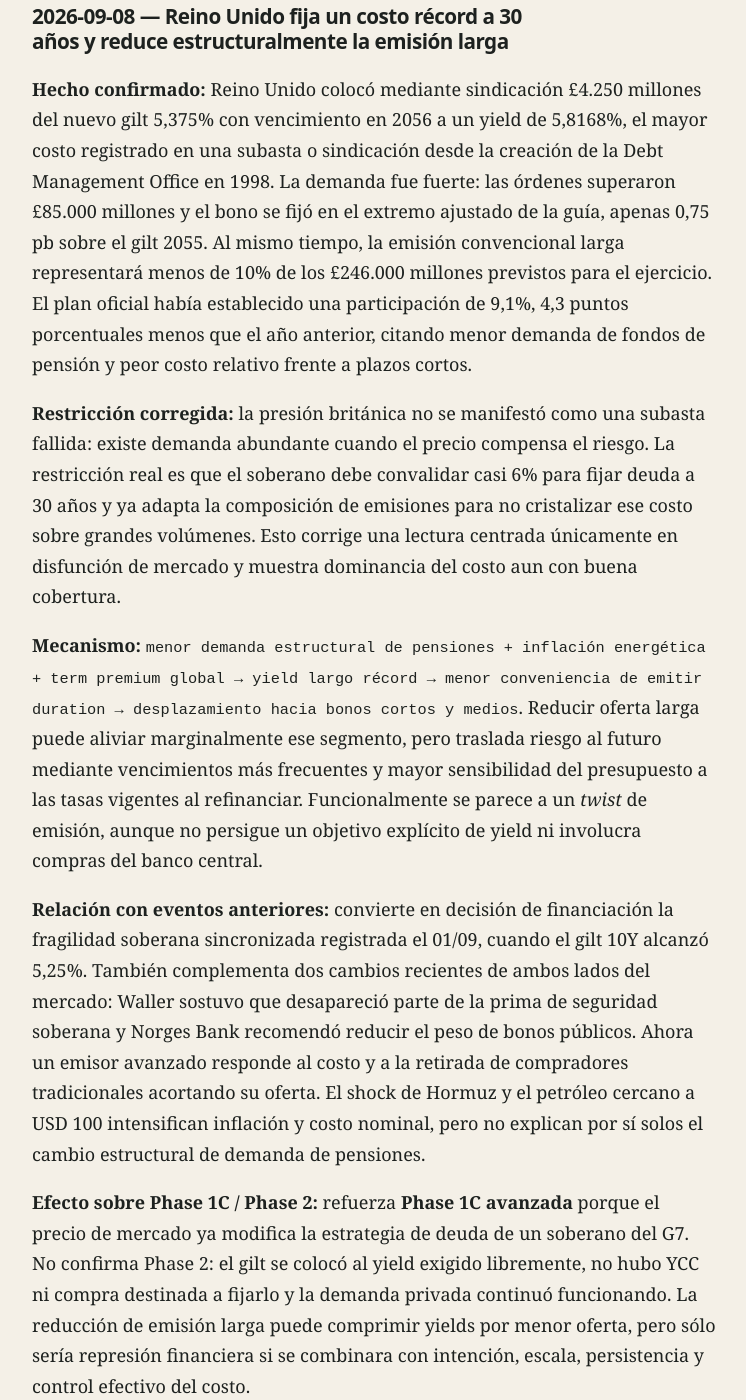
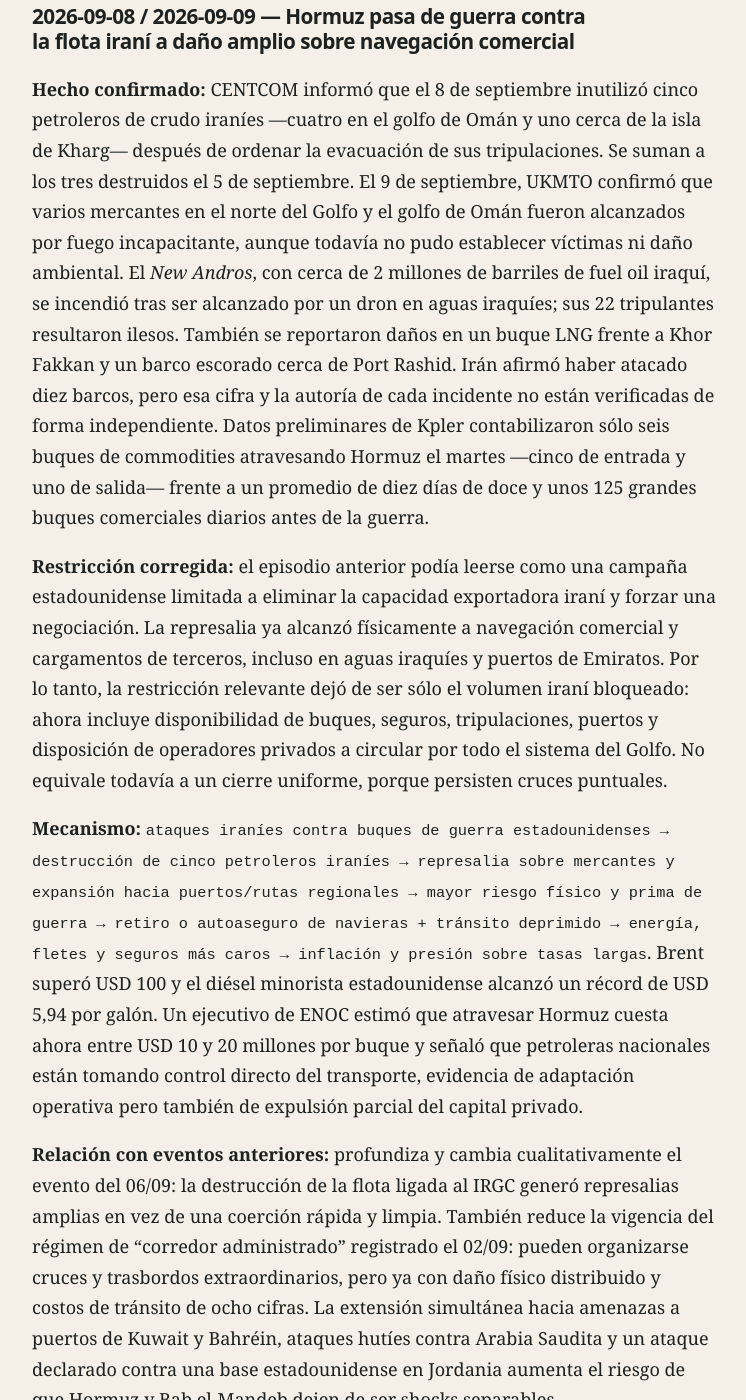
Before and after one commit to facundocabrera/plano-global, a Jekyll site: the page built from agent/eventos.md, in a window 1280 px wide and 1400 px high, scrolled down 3054 px. Shown: the whole window, without its empty margins (255-1001 px from the left). Built offline with Jekyll 4.4.1, drawn with Linux system fonts in a browser that asks for light colours; our own code applies the rules of GitHub Pages for plain Markdown files; some of the changed text lies outside the part shown.

Commit message:
Actualizar Event Ledger consolidado al 9 de septiembre de 2026

```diff
--- a/agent/eventos.md
+++ b/agent/eventos.md
@@ -52,6 +52,32 @@ El oro se monitorea como variable monetaria y no solo como commodity o precio de
 ---
 
 ## Eventos consolidados
+
+### 2026-09-08 / 2026-09-09 — Hormuz pasa de guerra contra la flota iraní a daño amplio sobre navegación comercial
+
+**Hecho confirmado:** CENTCOM informó que el 8 de septiembre inutilizó cinco petroleros de crudo iraníes —cuatro en el golfo de Omán y uno cerca de la isla de Kharg— después de ordenar la evacuación de sus tripulaciones. Se suman a los tres destruidos el 5 de septiembre. El 9 de septiembre, UKMTO confirmó que varios mercantes en el norte del Golfo y el golfo de Omán fueron alcanzados por fuego incapacitante, aunque todavía no pudo establecer víctimas ni daño ambiental. El *New Andros*, con cerca de 2 millones de barriles de fuel oil iraquí, se incendió tras ser alcanzado por un dron en aguas iraquíes; sus 22 tripulantes resultaron ilesos. También se reportaron daños en un buque LNG frente a Khor Fakkan y un barco escorado cerca de Port Rashid. Irán afirmó haber atacado diez barcos, pero esa cifra y la autoría de cada incidente no están verificadas de forma independiente. Datos preliminares de Kpler contabilizaron sólo seis buques de commodities atravesando Hormuz el martes —cinco de entrada y uno de salida— frente a un promedio de diez días de doce y unos 125 grandes buques comerciales diarios antes de la guerra.
+
+**Restricción corregida:** el episodio anterior podía leerse como una campaña estadounidense limitada a eliminar la capacidad exportadora iraní y forzar una negociación. La represalia ya alcanzó físicamente a navegación comercial y cargamentos de terceros, incluso en aguas iraquíes y puertos de Emiratos. Por lo tanto, la restricción relevante dejó de ser sólo el volumen iraní bloqueado: ahora incluye disponibilidad de buques, seguros, tripulaciones, puertos y disposición de operadores privados a circular por todo el sistema del Golfo. No equivale todavía a un cierre uniforme, porque persisten cruces puntuales.
+
+**Mecanismo:** `ataques iraníes contra buques de guerra estadounidenses → destrucción de cinco petroleros iraníes → represalia sobre mercantes y expansión hacia puertos/rutas regionales → mayor riesgo físico y prima de guerra → retiro o autoaseguro de navieras + tránsito deprimido → energía, fletes y seguros más caros → inflación y presión sobre tasas largas`. Brent superó USD 100 y el diésel minorista estadounidense alcanzó un récord de USD 5,94 por galón. Un ejecutivo de ENOC estimó que atravesar Hormuz cuesta ahora entre USD 10 y 20 millones por buque y señaló que petroleras nacionales están tomando control directo del transporte, evidencia de adaptación operativa pero también de expulsión parcial del capital privado.
+
+**Relación con eventos anteriores:** profundiza y cambia cualitativamente el evento del 06/09: la destrucción de la flota ligada al IRGC generó represalias amplias en vez de una coerción rápida y limpia. También reduce la vigencia del régimen de “corredor administrado” registrado el 02/09: pueden organizarse cruces y trasbordos extraordinarios, pero ya con daño físico distribuido y costos de tránsito de ocho cifras. La extensión simultánea hacia amenazas a puertos de Kuwait y Bahréin, ataques hutíes contra Arabia Saudita y un ataque declarado contra una base estadounidense en Jordania aumenta el riesgo de que Hormuz y Bab el-Mandeb dejen de ser shocks separables.
+
+**Efecto sobre Phase 1C / Phase 2:** refuerza **Phase 1C avanzada** mediante energía más cara, volatilidad de rutas y una nueva fuente de inflación que complica la respuesta monetaria mientras el crédito débil ya se deteriora. No confirma Phase 2: no existe todavía coordinación de escala, persistente y explícita destinada a controlar el costo largo, ni evidencia de que buybacks, QE, YCC o regulación hayan neutralizado el shock. Al contrario, si petróleo y diésel permanecen en estos niveles, el canal inicial es mayor prima inflacionaria y presión sobre yields largos.
+
+**Implicación potencial para la cartera:** mantener exposición selectiva a productores de energía y logística fuera de Hormuz, evaluando a Argentina como uno entre varios proveedores atlánticos y no por sesgo doméstico. El shock mejora el valor estratégico de Vaca Muerta y LNG futuro, pero también eleva costos globales y riesgo macro. Con Brent por encima de USD 100, evitar perseguir petróleo con apalancamiento; preservar oro y activos reales como cobertura, mantener cautela con duration nominal larga, high yield y empresas intensivas en energía o dependientes de refinanciación. Fertilizantes, petroquímica y alimentos requieren vigilancia por transmisión de costos.
+
+**Evidencia pendiente:** verificación independiente del número, identidad y daño de los mercantes atacados; situación de tripulaciones, derrames y cargamentos; evolución diaria de cruces con y sin transpondedor; primas de seguro, fletes y número de buques que operan sin cobertura; persistencia de Brent y diésel; flujos de LNG; daño efectivo a infraestructura saudí; actividad en Bab el-Mandeb; respuesta militar o diplomática de Estados Unidos y aliados; uso de reservas estratégicas; y cualquier reacción fiscal o monetaria que llegue a controlar de forma efectiva el costo largo.
+
+**Fuentes:**
+
+- https://www.centcom.mil/MEDIA/PUBLIC-RELEASES/Article/4593050/us-destroys-5-irgc-tankers-after-iran-targets-another-american-warship/
+- https://www.reuters.com/world/middle-east/iran-attacks-us-base-jordan-ships-near-hormuz-after-tankers-sunk-2026-09-09/
+- https://www.reuters.com/world/europe/several-merchant-vessels-hit-by-disabling-fire-gulf-gulf-oman-2026-09-09/
+- https://www.reuters.com/world/middle-east/shipping-traffic-via-strait-hormuz-stays-below-10-day-average-data-shows-2026-09-09/
+- https://www.reuters.com/world/middle-east/oil-vessel-transit-costs-through-hormuz-escalated-after-iran-war-enoc-exec-says-2026-09-09/
+
+---
 
 ### 2026-09-08 — Reino Unido fija un costo récord a 30 años y reduce estructuralmente la emisión larga
 
```
